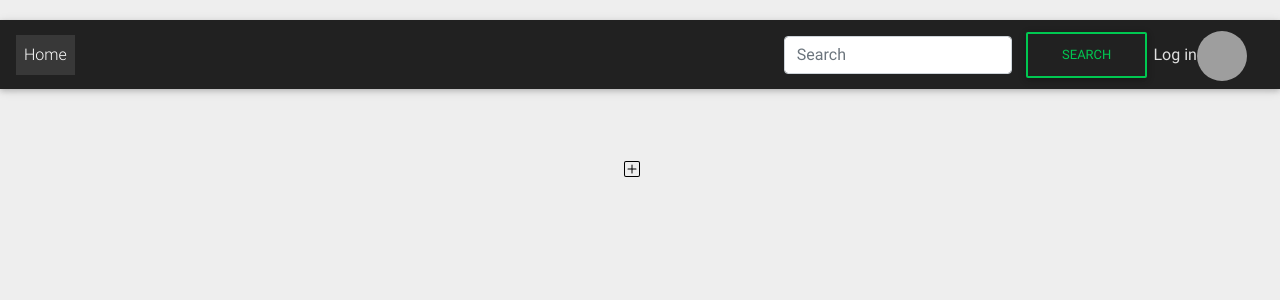
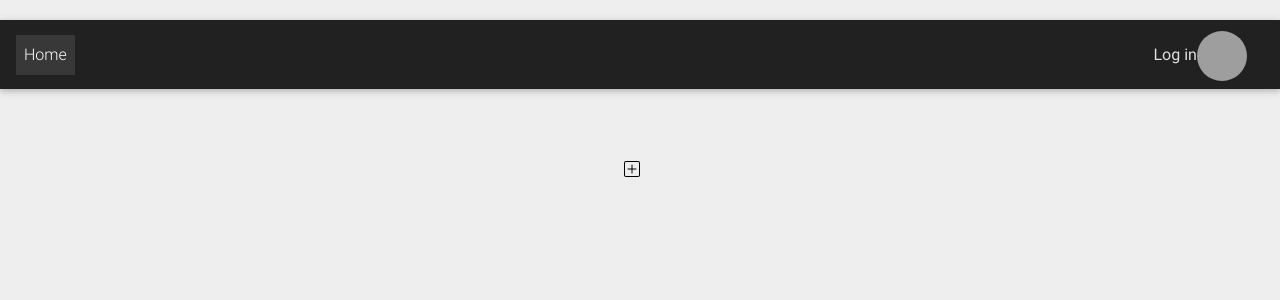
Before and after one commit to TRavi107/todo_site, a Django app: page / in a window 1280 px wide. Shown: the top 300 px of the page. Run offline with Django 3.2, Linux system fonts and the light colour scheme; data comes from the database, SQL or seed files in the repository; both versions use the stored data as it was after the commit; some libraries are stand-ins or nearby versions; grey boxes are pictures that could not be loaded.

Commit message:
remove search

```diff
--- a/core/views.py
+++ b/core/views.py
@@ -161,5 +161,4 @@ def todo_actions(request,id,action):
     except ObjectDoesNotExist:
         pass
 
-    print(item.checked)
     return JsonResponse()
--- a/templates/_base.html
+++ b/templates/_base.html
@@ -83,11 +83,6 @@
           <a class="nav-link" href="{% url 'core:home' %}">Home <span class="sr-only">(current)</span></a>
         </li>
       </ul>
-      <form class="form-inline my-2 my-lg-0"  method="post">
-        {% csrf_token %}
-        <input name="title-part" class="form-control mr-sm-2" type="search" placeholder="Search" aria-label="Search">
-        <button name="search-form" class="btn btn-outline-success my-2 my-sm-0" type="submit">Search</button>
-      </form>
 
       {% if request.user.is_authenticated %}
       <b><span class="text-light">{{request.user.username}}</span></b>
--- a/templates/home.html
+++ b/templates/home.html
@@ -41,7 +41,7 @@
                                 {% for item in todo_items %}
                                     {% if item.card.id == card.id %}
                                         <p class="description">
-                                                {{item.content}}
+                                            {{item.content}}
                                         </p>
                                     {% endif %}
                                 {% endfor %}
```
Also changed, not shown: db.sqlite3, 2 other files.
